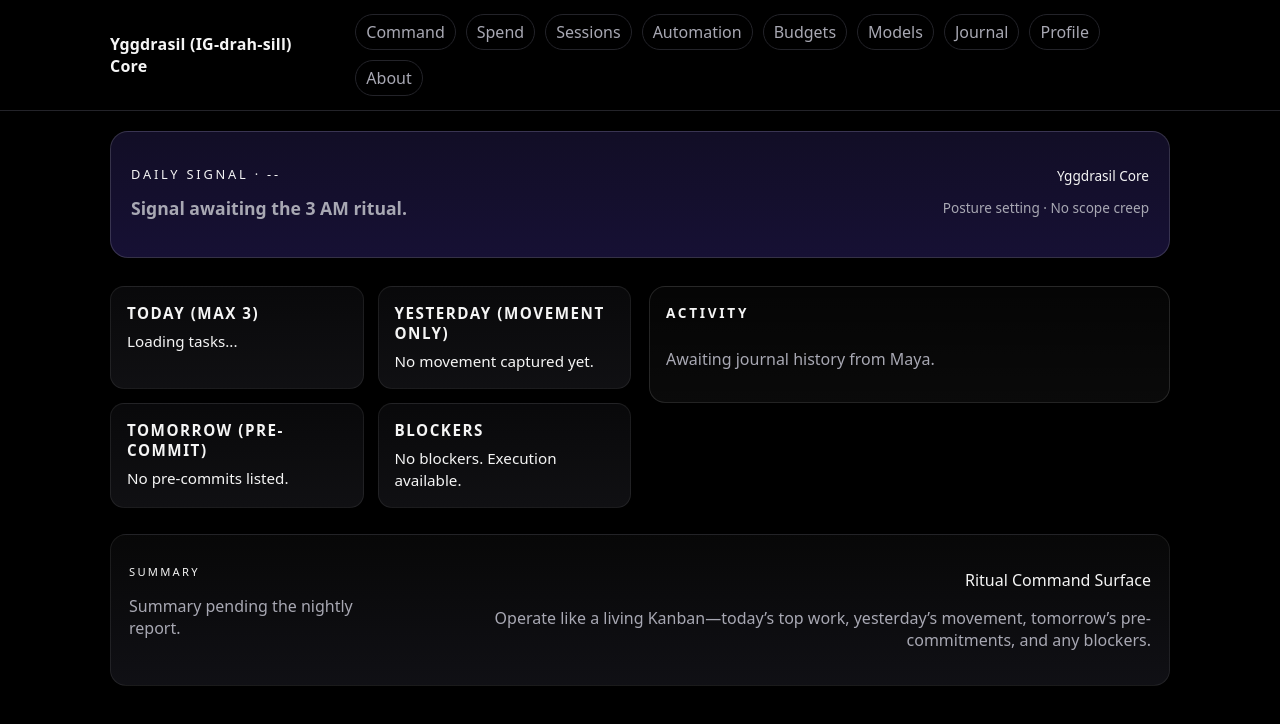
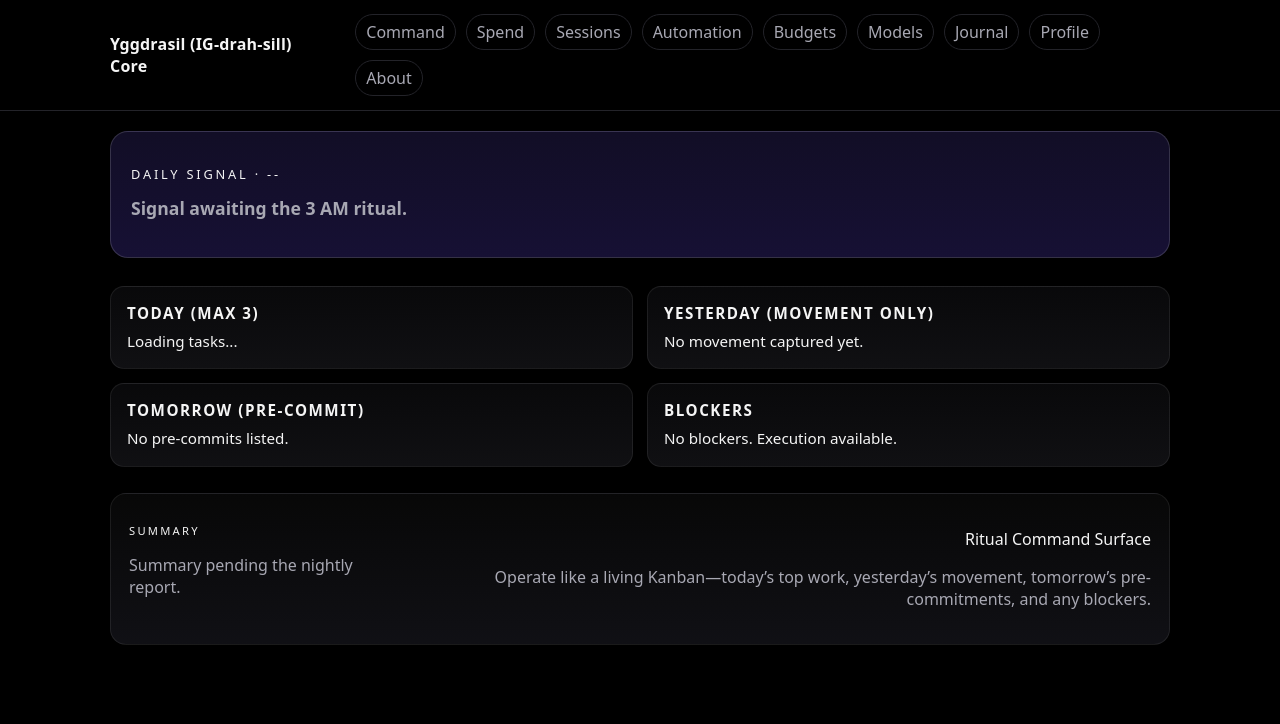
Before and after one commit to nslatter-vcode/OC_Recovery, a Next.js app in the folder dashboard/: page / in a window 1280 px wide. Shown: the top 724 px of the page. Built offline with nearby package versions, Linux system fonts and the light colour scheme.

Commit message:
Simplify Daily Signal layout

```diff
--- a/dashboard/src/app/globals.css
+++ b/dashboard/src/app/globals.css
@@ -198,10 +198,6 @@ code {
   border-radius: 18px;
   padding: 20px;
   background: linear-gradient(180deg, rgba(120, 92, 255, 0.15), rgba(64, 47, 149, 0.35));
-  display: flex;
-  justify-content: space-between;
-  align-items: flex-start;
-  gap: 24px;
 }
 
 .signal-label {
@@ -227,15 +223,11 @@ code {
   font-size: 0.85rem;
 }
 
-.directive-board {
+.command-board {
   margin-top: 28px;
   display: grid;
   grid-template-columns: repeat(auto-fit, minmax(220px, 1fr));
   gap: 16px;
-}
-
-.directive-column {
-  min-height: 200px;
 }
 
 .directive-card {
--- a/dashboard/src/app/page.tsx
+++ b/dashboard/src/app/page.tsx
@@ -82,10 +82,6 @@ export default async function HomePage() {
             <p className="signal-humor subtle">Signal awaiting the 3 AM ritual.</p>
           )}
         </div>
-        <div className="signal-meta">
-          <p>Yggdrasil Core</p>
-          <p className="subtle">Posture setting · No scope creep</p>
-        </div>
       </section>
 
       <section className="command-board">
@@ -97,23 +93,6 @@ export default async function HomePage() {
           />
           <SectionCard title="TOMORROW (Pre-Commit)" items={data?.tomorrow ?? ["No pre-commits listed."]} />
           <SectionCard title="BLOCKERS" items={data?.blockers ?? ["No blockers. Execution available."]} />
-        </div>
-        <div className="activity-column">
-          <h3>Activity</h3>
-          <div className="activity-feed">
-            {history.length
-              ? history.map((entry) => (
-                  <div className="activity-card" key={entry.generatedAt}>
-                    <p className="activity-date">{entry.logDate || new Date(entry.generatedAt).toDateString()}</p>
-                    <ul>
-                      {entry.keyAccomplishments.slice(0, 3).map((bullet) => (
-                        <li key={bullet}>{bullet}</li>
-                      ))}
-                    </ul>
-                  </div>
-                ))
-              : <p className="subtle">Awaiting journal history from Maya.</p>}
-          </div>
         </div>
       </section>
 
```
